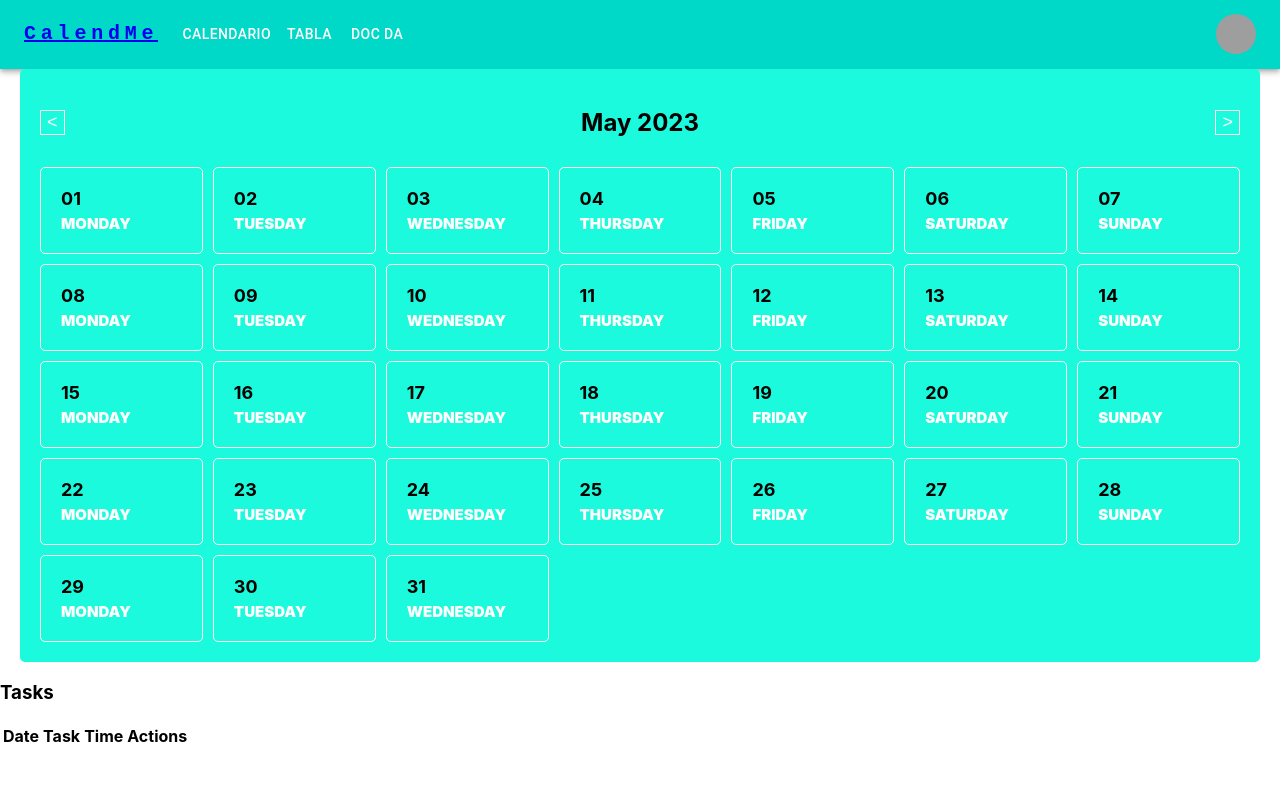
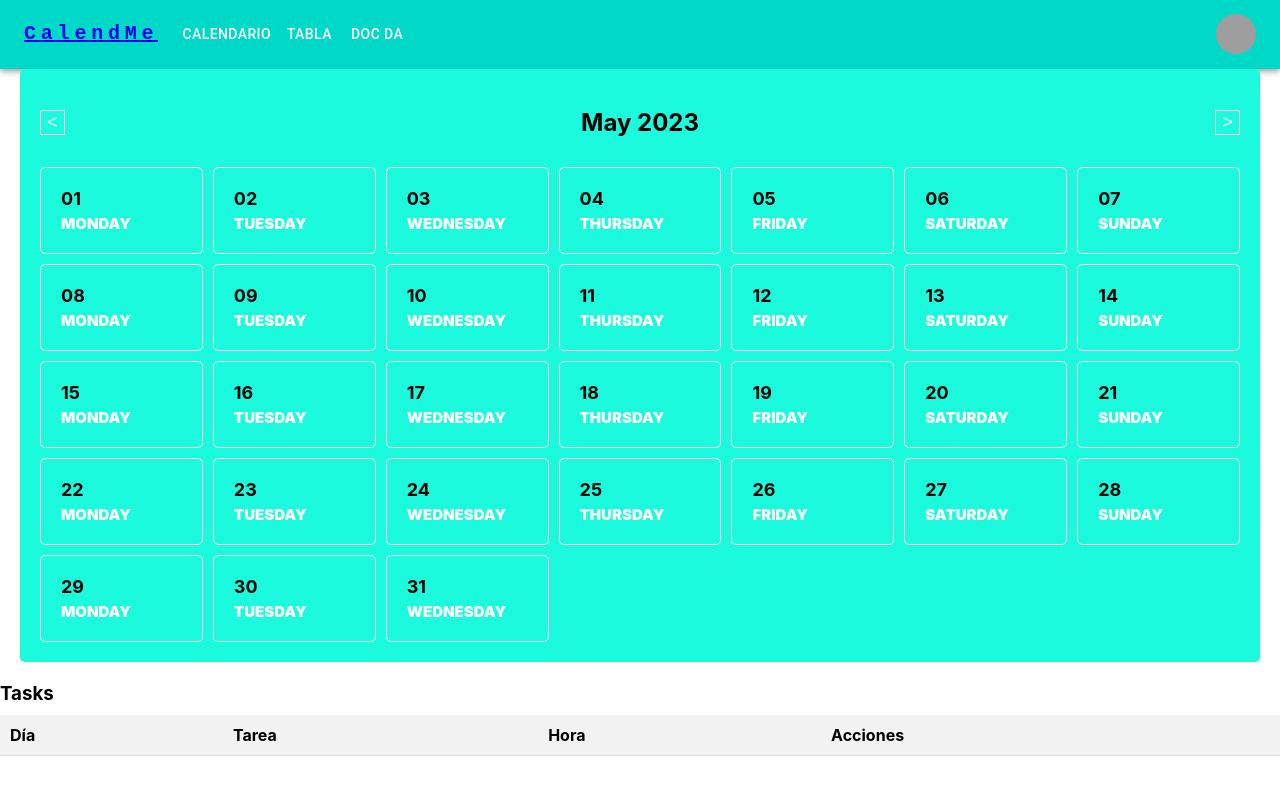
Before and after one commit to agustingar/calendag, a React (Create React App) app: page /calendario in a window 1280 px wide. Shown: the top 794 px of the page. Built offline with nearby package versions, Linux system fonts and the light colour scheme; grey boxes are pictures that could not be loaded.

Commit message:
calendar good work and styles

```diff
--- a/package.json
+++ b/package.json
@@ -24,6 +24,7 @@
     "react-router-dom": "^6.11.1",
     "react-scripts": "5.0.1",
     "styled-components": "^5.3.10",
+    "uuid": "^9.0.0",
     "web-vitals": "^2.1.4"
   },
   "scripts": {
--- a/src/assets/calendar.css
+++ b/src/assets/calendar.css
@@ -110,8 +110,42 @@
   cursor: pointer;
   color: #aaa;
 }
+tr.selected {
+  background-color: lightblue;
+}
+.task-table {
+  margin-top: 20px;
+}
 
-@media (max-width: 767px) {
+.task-table h3 {
+  margin-bottom: 10px;
+}
+
+.table-wrapper {
+  overflow-x: auto;
+}
+
+.task-table table {
+  width: 100%;
+  border-collapse: collapse;
+}
+
+.task-table th,
+.task-table td {
+  padding: 10px;
+  text-align: left;
+  border-bottom: 1px solid #ddd;
+}
+
+.task-table th {
+  background-color: #f2f2f2;
+}
+
+.task-table tr:hover {
+  background-color: #f5f5f5;
+}
+
+@media (max-width: 850px) {
   .calendar {
     width: 100%;
     max-width: 500px;
@@ -142,4 +176,19 @@
   .edit-button {
     margin-right: 8px;
   }
+  .task-table table {
+    display: block;
+    overflow-x: auto;
+    white-space: nowrap;
+  }
+
+  .task-table th,
+  .task-table td {
+    display: inline-block;
+    width: auto;
+  }
+
+  .task-table thead {
+    display: none;
+  }
 }
--- a/src/components/Calendario/calendario.js
+++ b/src/components/Calendario/calendario.js
@@ -7,6 +7,7 @@ const Calendario = () => {
   const [modalOpen, setModalOpen] = useState(false);
   const [task, setTask] = useState('');
   const [time, setTime] = useState('');
+  const [selectedTableDay, setSelectedTableDay] = useState(null);
   const [currentDate, setCurrentDate] = useState(new Date());
   const [tasksByDay, setTasksByDay] = useState(() => {
     const storedRows = localStorage.getItem('tasksData');
@@ -50,6 +51,7 @@ const Calendario = () => {
 
   const handleDayClick = (day) => {
     setSelectedDay(day);
+    setSelectedTableDay(day);
     setTask('');
     setTime('');
     setModalOpen(true);
@@ -67,7 +69,30 @@ const Calendario = () => {
   };
 
   const handleTimeChange = (e) => {
-    setTime(e.target.value);
+    const value = e.target.value;
+
+    // Verificar si el valor es una cadena vacía
+    if (value === '') {
+      setTime(value);
+      return;
+    }
+
+    // Obtener la hora y minutos del valor
+    const [hours, minutes] = value.split(':');
+
+    // Crear un objeto Date con la fecha actual y la hora especificada
+    const currentTime = new Date();
+    currentTime.setHours(hours);
+    currentTime.setMinutes(minutes);
+
+    // Verificar si el objeto Date resultante es válido
+    if (isNaN(currentTime.getTime())) {
+      // El valor del campo de tiempo no es válido
+      alert('Please enter a valid time.');
+      return;
+    }
+
+    setTime(value);
   };
 
   const handleSave = () => {
@@ -76,7 +101,7 @@ const Calendario = () => {
       return;
     }
 
-    const formattedDate = format(selectedDay, 'dd/MM/yyyy');
+    const formattedDate = format(selectedDay, 'MM dd yyyy');
     const existingTasks = tasksByDay[formattedDate] || [];
 
     const updatedTasks = [
@@ -94,7 +119,7 @@ const Calendario = () => {
   };
 
   const handleEditTask = (day, index) => {
-    const formattedDate = format(day, 'dd/MM/yyyy');
+    const formattedDate = format(day, 'MM dd yyyy');
     const tasks = tasksByDay[formattedDate];
 
     if (tasks) {
@@ -107,7 +132,7 @@ const Calendario = () => {
   };
 
   const handleCompleteTask = (day, index) => {
-    const formattedDate = format(day, 'dd/MM/yyyy');
+    const formattedDate = format(day, 'MM dd yyyy');
     const tasks = tasksByDay[formattedDate];
 
     if (tasks) {
@@ -143,7 +168,7 @@ const Calendario = () => {
         </div>
         <div className="calendar-grid">
           {calendarDays.map((day) => {
-            const formattedDate = format(day, 'dd/MM/yyyy');
+            const formattedDate = format(day, ' MM dd yyyy');
             const dayTasks = tasksByDay[formattedDate];
             return (
               <div key={day} onClick={() => handleDayClick(day)}>
@@ -172,7 +197,7 @@ const Calendario = () => {
             <span className="close" onClick={handleModalClose}>
               &times;
             </span>
-            <h2>{format(selectedDay, 'EEEE, dd MMMM yyyy')}</h2>
+            <h2>{format(selectedDay, 'EEEE,  MMMM dd yyyy')}</h2>
             <input type="text" value={task} onChange={handleTaskChange} placeholder="Task" />
             <input type="time" value={time} onChange={handleTimeChange} placeholder="Time" />
             <button onClick={handleSave}>Save</button>
@@ -185,18 +210,18 @@ const Calendario = () => {
           <table>
             <thead>
               <tr>
-                <th>Date</th>
-                <th>Task</th>
-                <th>Time</th>
-                <th>Actions</th>
+                <th>Día</th>
+                <th>Tarea</th>
+                <th>Hora</th>
+                <th>Acciones</th>
               </tr>
             </thead>
             <tbody>
-            {Object.entries(tasksByDay).map(([date, tasks]) =>
-                tasks &&
-                tasks.map((task, index) => (
-                  <tr key={`${date}-${index}`}>
-                    <td>{format(new Date(date), 'EEEE, dd MMMM yyyy')}</td>
+           {Object.entries(tasksByDay).map(([date, tasks]) =>
+  tasks &&
+  tasks.map((task, index) => (
+    <tr key={`${date}-${index}`} className={selectedTableDay === new Date(date) ? 'selected' : ''}>
+      <td>{format(new Date(date), 'EEEE, dd MMMM yyyy')}</td>
                     <td>
                       <input
                         type="text"
@@ -213,7 +238,7 @@ const Calendario = () => {
                     </td>
                     <td>
                       <button className="edit-button" onClick={() => handleEditTask(new Date(date), index)}>
-                        Delete
+                        Edit
                       </button>
                       <input
                         type="checkbox"
```
Also changed, not shown: 1 other file (tests, documents, lock files or other folders).
